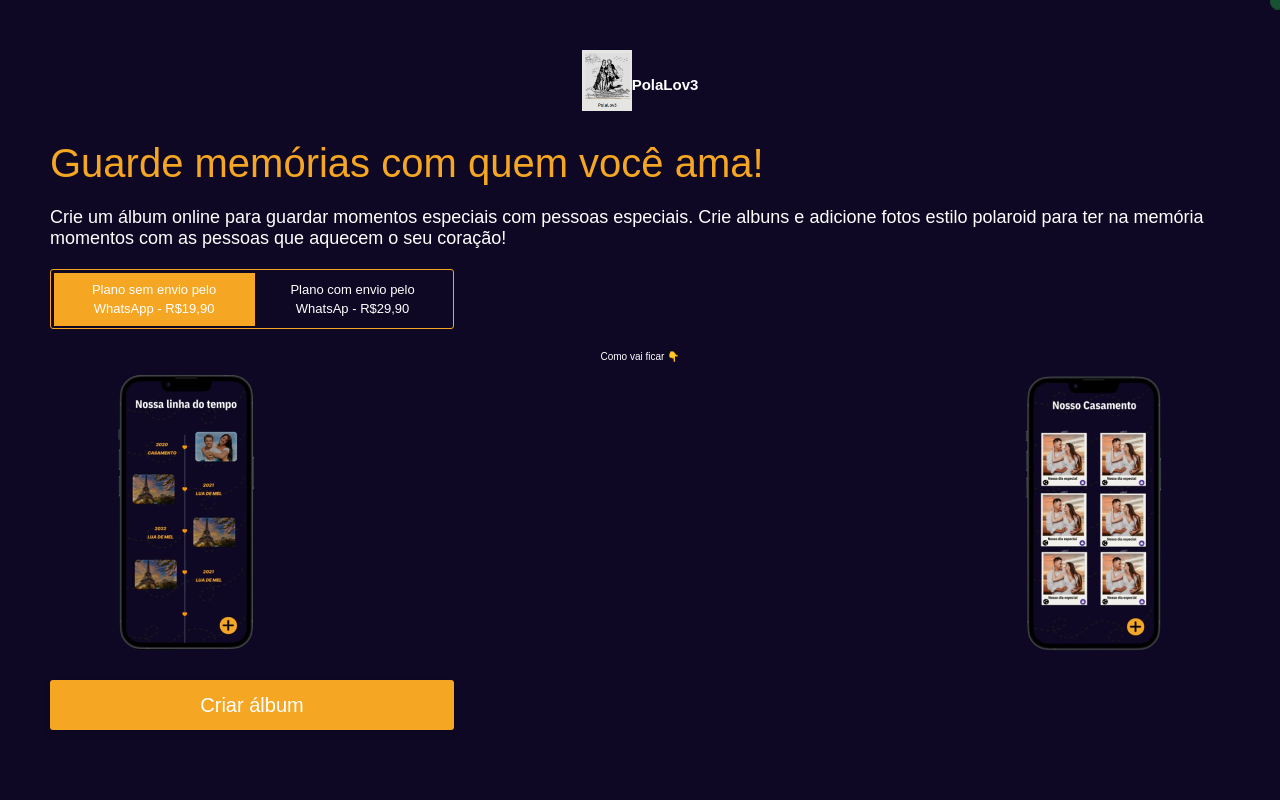
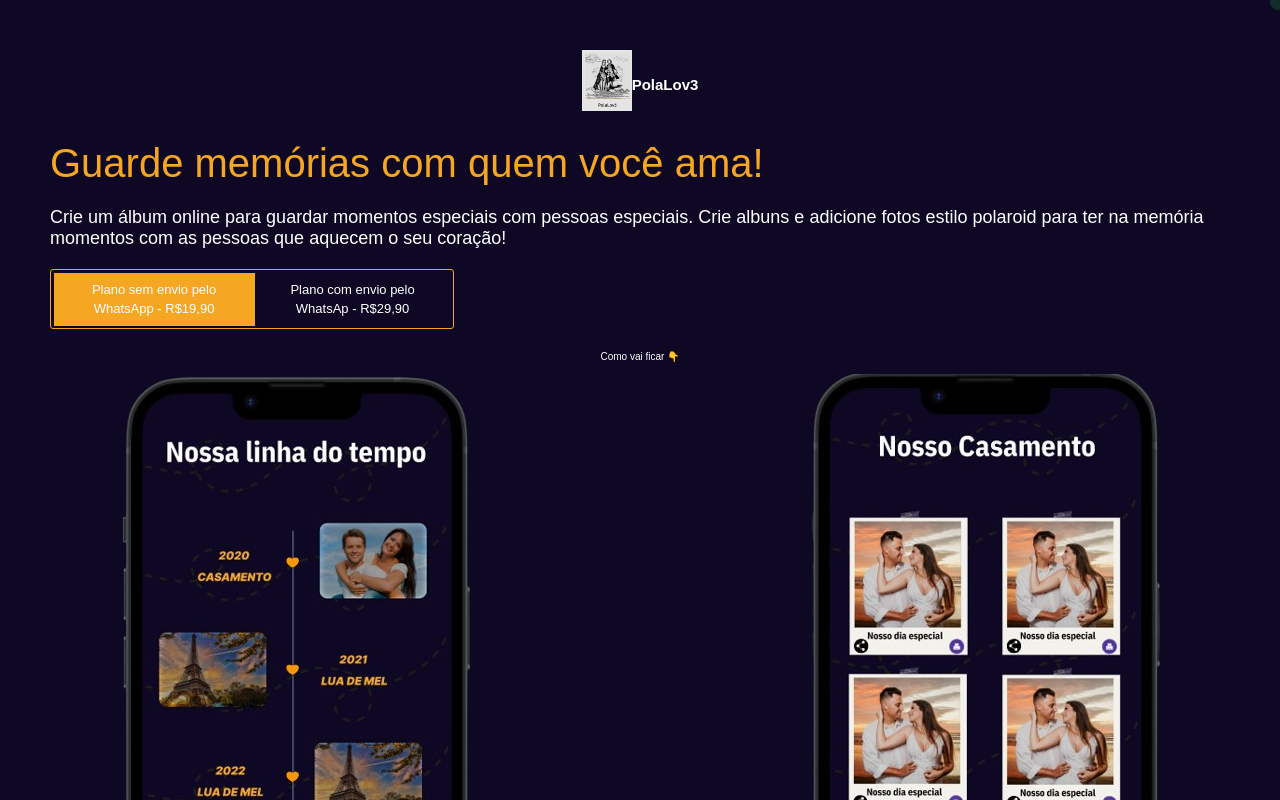
Before and after one commit to breneg0at/brenewantlove, a Next.js app: page / in a window 1280 px wide. Shown: the top 800 px of the page. Built offline with nearby package versions, Linux system fonts and the light colour scheme; a web font is replaced by a local one.

Commit message:
Fix: Adjust image examples

```diff
--- a/app/page.tsx
+++ b/app/page.tsx
@@ -32,7 +32,7 @@ export default function Home() {
             <p>Como vai ficar 👇</p>
             <div className="flex justify-between flex-row align-middle items-center mx-auto gap-4 ">
               <FadeInSection>
-                <div className="overflow-hidden">
+                <div className="overflow-hidden p-4">
                   <Image
                     src={image1}
                     alt="Foto do seu site"
@@ -40,15 +40,15 @@ export default function Home() {
                   />
                 </div>
               </FadeInSection>
-              <div className="overflow-hidden">
                 <FadeInSection>
+              <div className="overflow-hidden p-4">
                   <Image
                     src={image2}
                     alt="Foto do seu site"
                     className="transition-transform duration-300 ease-in-out transform hover:scale-105"
                   />
+              </div>
                 </FadeInSection>
-              </div>
             </div>
           </div>
 
```
Also changed, not shown: assets/fotoDoProjeto1.png, assets/fotoDoProjeto2.png.
